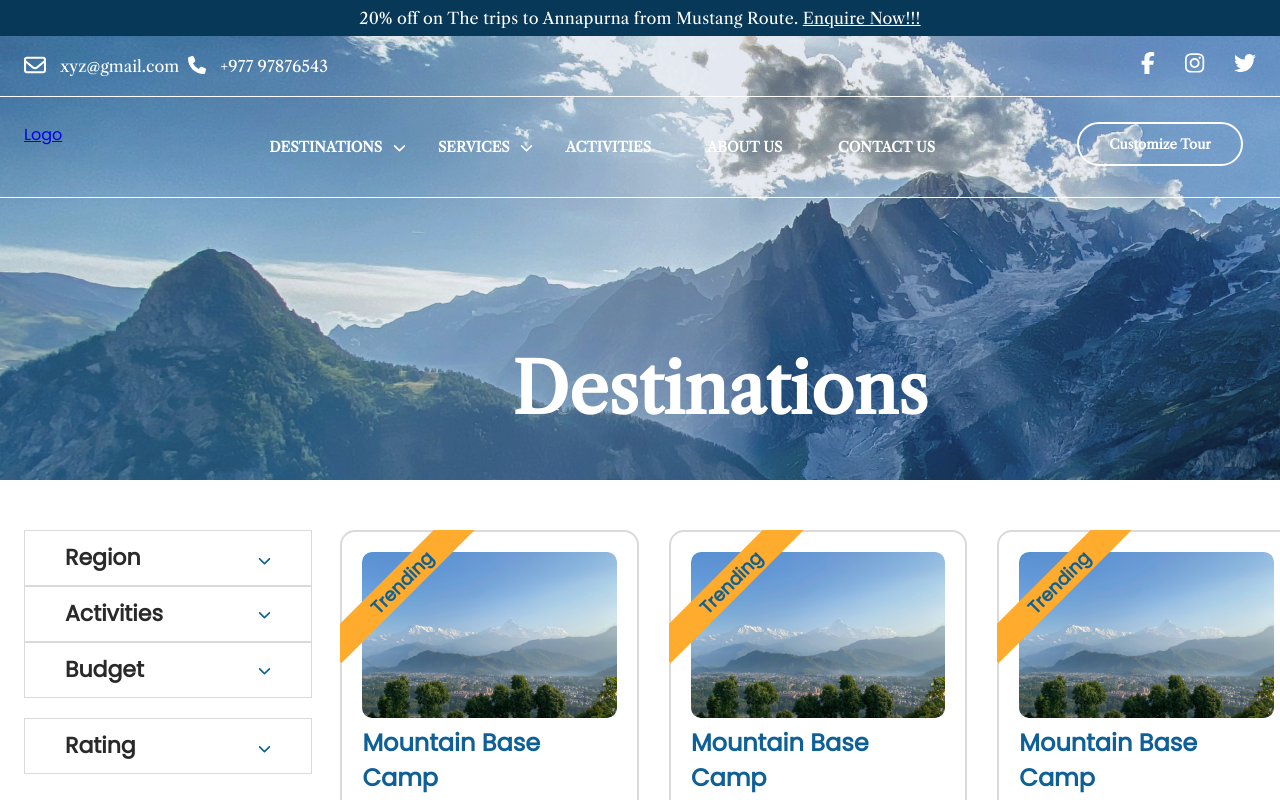
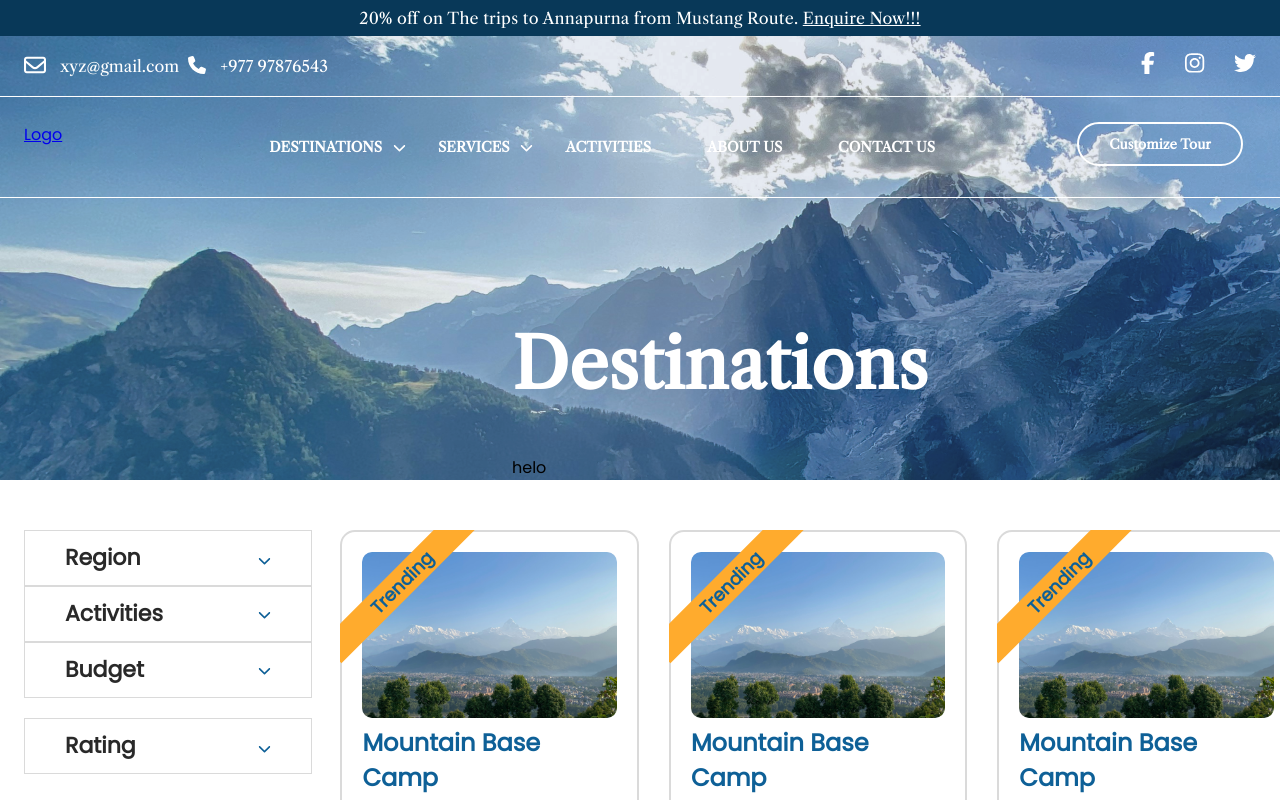
Before and after one commit to ackermanaakriti/sunnytreksf, a React (Create React App) app: page /destination in a window 1280 px wide. Shown: the top 800 px of the page. Built offline with nearby package versions, Linux system fonts and the light colour scheme.

Commit message:
booking page added

```diff
--- a/src/ThemeOne/Pages/Destination.js
+++ b/src/ThemeOne/Pages/Destination.js
@@ -15,6 +15,7 @@ const Destination = () => {
     <Container maxWidth='xl'>
     <div className='pages--header'>
         <h1>Destinations</h1>
+        helo
     </div>
     </Container>
   </div>
```
